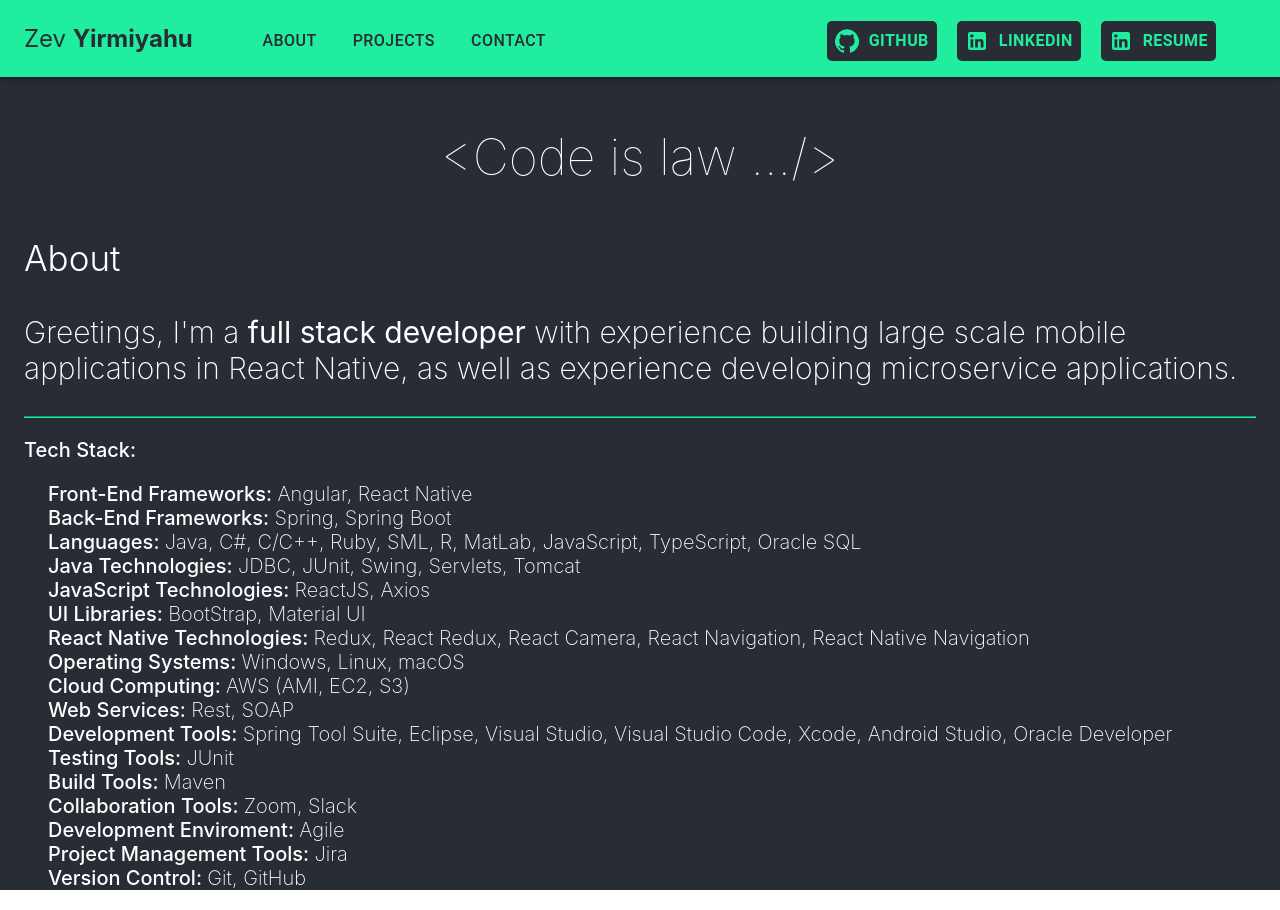
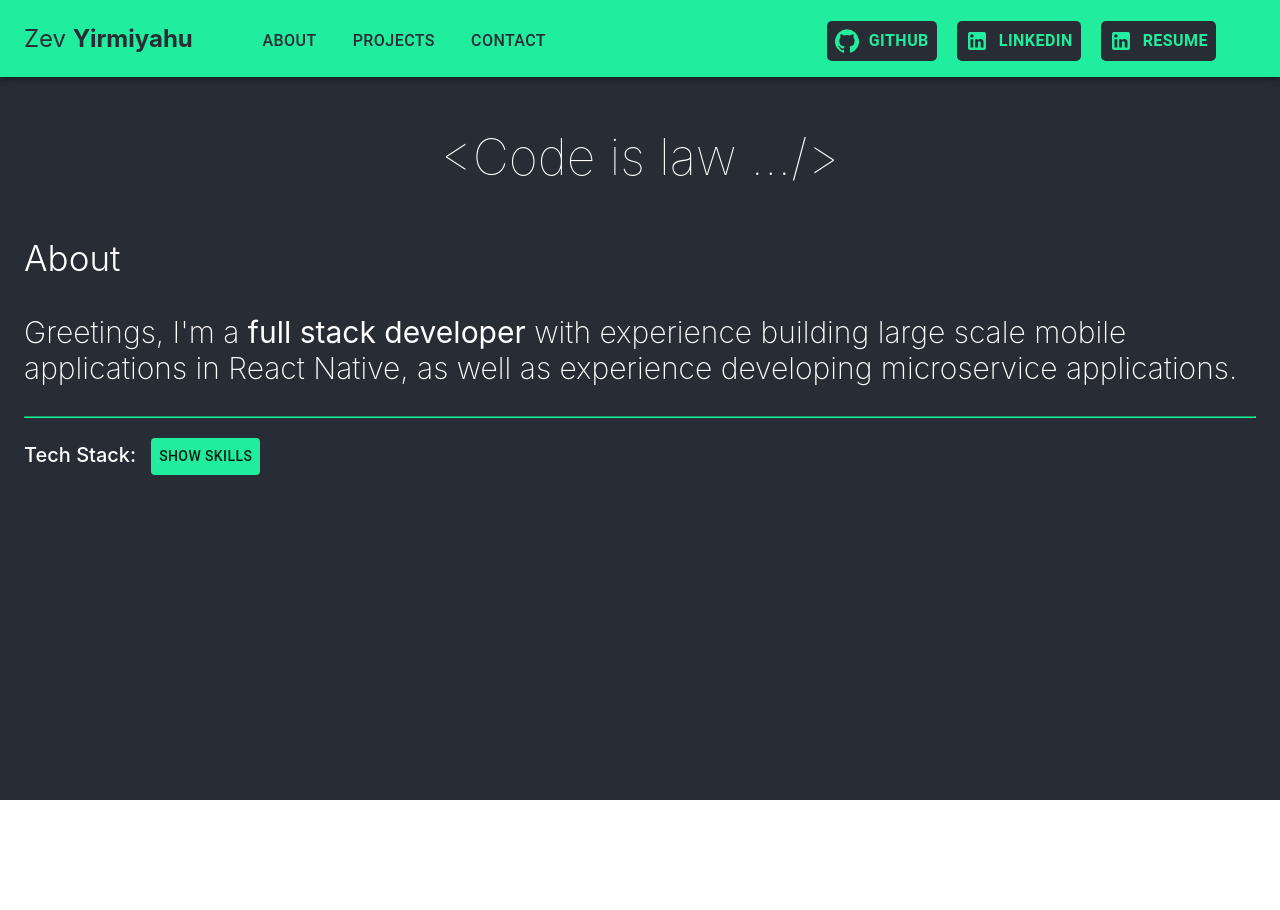
Before and after one commit to zevyirmiyahu/my-webpage, a React (Create React App) app: page / in a window 1280 px wide. After the commit the page ends 800 px from the top, so only its background shows below. Built offline with nearby package versions, Linux system fonts and the light colour scheme.

Commit message:
Created button functionality to show and hide tech skils

```diff
--- a/src/components/AboutSection.js
+++ b/src/components/AboutSection.js
@@ -1,9 +1,17 @@
 import React, { Component } from 'react';
 
-import { Container } from '@material-ui/core';
+import { Container, Button } from '@material-ui/core';
+
+import * as COLOR from '../constants/Colors';
 
 
 export default class AboutSection extends Component {
+    constructor(props) {
+        super(props);
+        this.state = {
+            show: false, // show tech skills
+        }
+    }
 
     Header = () => {
         return <p style={styles.headerText}> {`<Code is law .../>`} </p>
@@ -23,40 +31,64 @@
         );
     }
 
+
+    showOnClick = () => {
+        this.setState({
+            show: !this.state.show
+        });
+    }
+
+    ShowButton = () => {
+        return (
+            <Button style={{ backgroundColor: COLOR.MINT_GREEN }}
+                onClick={this.showOnClick}
+            >Show Skills</Button>
+        );
+    }
+
     TechSkillSectionHeader = () => {
-        return <p style={styles.techText}><span style={{ fontWeight: '500' }}>Tech Stack:</span></p>
+        return (
+            <p style={styles.techText}>
+                <span style={{ fontWeight: '500', paddingRight: 15 }}>Tech Stack:</span>
+                <this.ShowButton />
+            </p>
+        );
     }
 
     TechSkillSection = () => {
-        return(
-            <div>
-                <p style={styles.techText}>
-                    <span style={{ fontWeight: '500' }}>Front-End Frameworks: </span>Angular, React Native<br/>
-                    <span style={{ fontWeight: '500' }}>Back-End Frameworks: </span>Spring, Spring Boot<br/>
-                    <span style={{ fontWeight: '500' }}>Languages: </span>Java, C#, C/C++, Ruby, SML, R, MatLab, JavaScript, TypeScript, Oracle SQL<br/>
-                    <span style={{ fontWeight: '500' }}>Java Technologies: </span>JDBC, JUnit, Swing, Servlets, Tomcat<br/>
-                    <span style={{ fontWeight: '500' }}>JavaScript Technologies: </span>ReactJS, Axios<br/>
-                    <span style={{ fontWeight: '500' }}>UI Libraries: </span>BootStrap, Material UI<br/>
+        if(this.state.show) {
 
-                    <span style={{ fontWeight: '500' }}>React Native Technologies: </span>Redux, React Redux, React Camera, React Navigation, React Native Navigation<br/>
-                    <span style={{ fontWeight: '500' }}>Operating Systems: </span>Windows, Linux, macOS<br/>
-                    <span style={{ fontWeight: '500' }}>Cloud Computing: </span>AWS (AMI, EC2, S3)<br/>
-                    <span style={{ fontWeight: '500' }}>Web Services: </span>Rest, SOAP<br/>
-                    <span style={{ fontWeight: '500' }}>Development Tools: </span>Spring Tool Suite, Eclipse, Visual Studio, Visual Studio Code, Xcode, Android Studio, Oracle Developer<br/>
-                    <span style={{ fontWeight: '500' }}>Testing Tools: </span>JUnit<br/>
-                    <span style={{ fontWeight: '500' }}>Build Tools: </span>Maven<br/>
-                    <span style={{ fontWeight: '500' }}>Collaboration Tools: </span>Zoom, Slack<br/>
-                    <span style={{ fontWeight: '500' }}>Development Enviroment: </span>Agile<br/>
-                    <span style={{ fontWeight: '500' }}>Project Management Tools: </span>Jira<br/>
-                    <span style={{ fontWeight: '500' }}>Version Control: </span>Git, GitHub<br/>
-                </p>
-            </div>
+            return (
+                <div>
+                    <p style={styles.techText}>
+                        <span style={{ fontWeight: '500' }}>Front-End Frameworks: </span>Angular, React Native<br />
+                        <span style={{ fontWeight: '500' }}>Back-End Frameworks: </span>Spring, Spring Boot<br />
+                        <span style={{ fontWeight: '500' }}>Languages: </span>Java, C#, C/C++, Ruby, SML, R, MatLab, JavaScript, TypeScript, Oracle SQL<br />
+                        <span style={{ fontWeight: '500' }}>Java Technologies: </span>JDBC, JUnit, Swing, Servlets, Tomcat<br />
+                        <span style={{ fontWeight: '500' }}>JavaScript Technologies: </span>ReactJS, Axios<br />
+                        <span style={{ fontWeight: '500' }}>UI Libraries: </span>BootStrap, Material UI<br />
 
-        );
+                        <span style={{ fontWeight: '500' }}>React Native Technologies: </span>Redux, React Redux, React Camera, React Navigation, React Native Navigation<br />
+                        <span style={{ fontWeight: '500' }}>Operating Systems: </span>Windows, Linux, macOS<br />
+                        <span style={{ fontWeight: '500' }}>Cloud Computing: </span>AWS (AMI, EC2, S3)<br />
+                        <span style={{ fontWeight: '500' }}>Web Services: </span>Rest, SOAP<br />
+                        <span style={{ fontWeight: '500' }}>Development Tools: </span>Spring Tool Suite, Eclipse, Visual Studio, Visual Studio Code, Xcode, Android Studio, Oracle Developer<br />
+                        <span style={{ fontWeight: '500' }}>Testing Tools: </span>JUnit<br />
+                        <span style={{ fontWeight: '500' }}>Build Tools: </span>Maven<br />
+                        <span style={{ fontWeight: '500' }}>Collaboration Tools: </span>Zoom, Slack<br />
+                        <span style={{ fontWeight: '500' }}>Development Enviroment: </span>Agile<br />
+                        <span style={{ fontWeight: '500' }}>Project Management Tools: </span>Jira<br />
+                        <span style={{ fontWeight: '500' }}>Version Control: </span>Git, GitHub<br />
+                    </p>
+                </div>
+
+            );
+        }
+        else return null;
     }
 
     Divider = () => {
-        return (<hr style={{borderWidth: 1, borderColor: '#21ed9f'}}></hr>);
+        return (<hr style={{ borderWidth: 1, borderColor: COLOR.MINT_GREEN }}></hr>);
     }
 
     render() {
@@ -65,11 +97,11 @@
                 <this.Header />
                 <Container maxWidth="lg">
                     <this.Subheader />
-                    <this.About/>
-                    <this.Divider/>
-                    <this.TechSkillSectionHeader/>
+                    <this.About />
+                    <this.Divider />
+                    <this.TechSkillSectionHeader />
                     <Container maxWidth='lg'>
-                        <this.TechSkillSection/>
+                        <this.TechSkillSection />
                     </Container>
 
                 </Container>
--- a/src/components/NavBar.js
+++ b/src/components/NavBar.js
@@ -3,10 +3,8 @@
 import { AppBar, Toolbar, Button } from '@material-ui/core';
 import GitHubIcon from '@material-ui/icons/GitHub';
 import LinkedInIcon from '@material-ui/icons/LinkedIn';
-import FiberManualRecordIcon from '@material-ui/icons/FiberManualRecord';
-import PersonIcon from '@material-ui/icons/Person';
-import WorkIcon from '@material-ui/icons/Work';
-import ContactMailIcon from '@material-ui/icons/ContactMail';
+
+import * as COLOR from '../constants/Colors';
 
 class NavBar extends Component {
 
@@ -41,7 +39,6 @@
                         <Button style={styles.button2}><LinkedInIcon/><this.spaceIconBlock/>LinkedIn</Button>
                         <this.spaceButtonBlock/>
                         <Button style={styles.button2}><LinkedInIcon/><this.spaceIconBlock/>Resume</Button>
-
                     </div>
 
                 </Toolbar>
@@ -54,16 +51,16 @@
 
 const styles = {
     navBarContainer: {
-        backgroundColor: '#21ed9f' // mint green
+        backgroundColor: COLOR.MINT_GREEN
     },
     headerText: {
         fontSize: 24,
-        color: '#282c34', // dark grey
+        color: COLOR.DARK_GREY
     },
     button: {
         // margin: '15%',
         fontSize: 16,
-        color: '#282c34' // dark grey
+        color: COLOR.DARK_GREY
     },
     buttonGroup: {
         marginLeft: '5%',
@@ -75,8 +72,8 @@
         fontWeight: 'bold',
         fontSize: 16,
         borderRadius: 5,
-        color: '#21ed9f', // mint green
-        backgroundColor: '#282c34' // dark grey
+        color: COLOR.MINT_GREEN,
+        backgroundColor: COLOR.DARK_GREY
     },
     buttonGroup2: {
         marginLeft: '5%',
@@ -89,6 +86,6 @@
     icon: {
         width: 30,
         height: 30,
-        color: '#282c34' // dark grey
+        color: COLOR.DARK_GREY
     }
 }
--- /dev/null
+++ b/src/constants/Colors.js
@@ -0,0 +1,2 @@
+export const MINT_GREEN = '#21ed9f';
+export const DARK_GREY = '#282c34';
```
